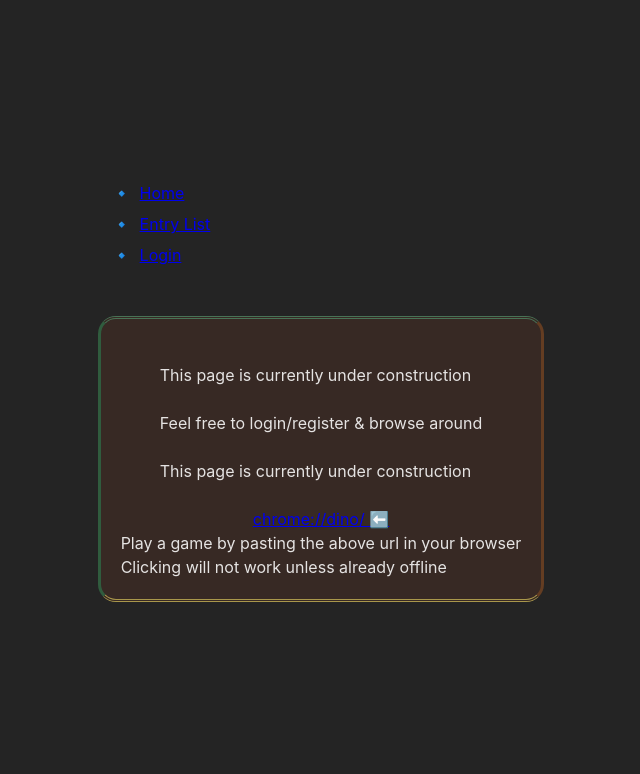
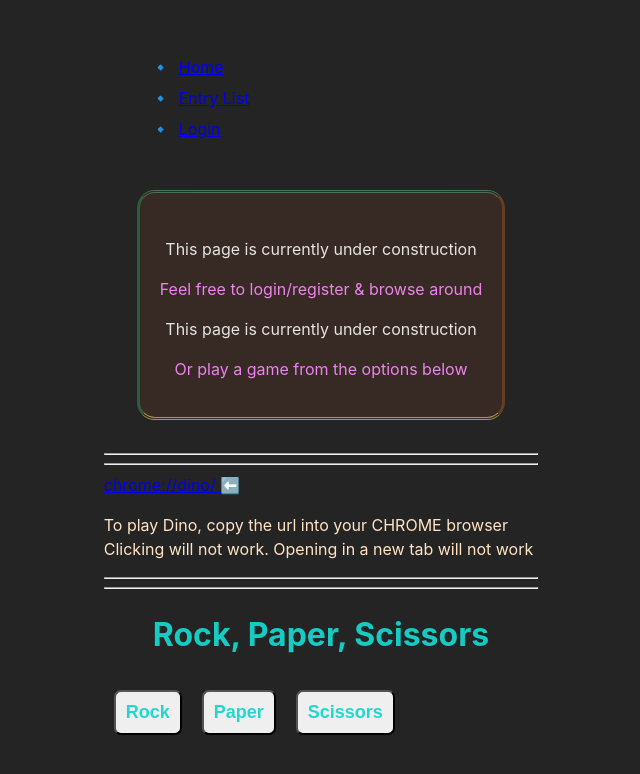
Before and after one commit to anickacodes/journal_app, a React (Vite) app: page / in a window 1280 px wide. Shown: the top 774 px of the page, without its empty margins (319-959 px from the left). Built offline with nearby package versions, Linux system fonts and the light colour scheme.

Commit message:
pass the time

```diff
--- /dev/null
+++ b/src/Games/Dino.jsx
@@ -0,0 +1,16 @@
+import { Link } from "react-router-dom";
+
+const Dino = () => {
+  return (
+    <div>
+        <hr/><hr/>
+      <Link to="chrome://dino/">
+        {" "}
+        chrome://dino/ ⬅️ <br />
+      </Link>{" "}
+      <p>To play Dino, copy the url into your CHROME browser
+      <br /> Clicking will not work. Opening in a new tab will not work</p> <hr/><hr/>
+    </div>
+  );
+};
+ export default Dino
--- /dev/null
+++ b/src/Games/RPS.jsx
@@ -0,0 +1,51 @@
+import React from 'react';
+
+const RPS = () => {
+  const play = (userChoice) => {
+    const choices = ['rock', 'paper', 'scissors'];
+    const computerChoice = choices[Math.floor(Math.random() * choices.length)];
+
+    if (userChoice === computerChoice) {
+      setResult('It\'s a draw!');
+    } else if (
+      (userChoice === 'rock' && computerChoice === 'scissors') ||
+      (userChoice === 'paper' && computerChoice === 'rock') ||
+      (userChoice === 'scissors' && computerChoice === 'paper')
+    ) {
+      setResult('You win!');
+    } else {
+      setResult('You lose!');
+    }
+  };
+
+  const setResult = (message) => {
+    document.getElementById('result').textContent = message;
+  };
+
+  return (
+    <div>
+      <h1>Rock, Paper, Scissors</h1>
+      <button style={{
+              fontSize: "18px",
+              margin: "10px",
+              padding: "10px",
+              cursor: "pointer",
+            }} onClick={() => play('rock')} >Rock</button>
+      <button style={{
+              fontSize: "18px",
+              margin: "10px",
+              padding: "10px",
+              cursor: "pointer",
+            }} onClick={() => play('paper')}>Paper</button>
+      <button style={{
+              fontSize: "18px",
+              margin: "10px",
+              padding: "10px",
+              cursor: "pointer",
+            }} onClick={() => play('scissors')}>Scissors</button>
+      <p id="result"></p>
+    </div>
+  );
+};
+
+export default RPS;
--- a/src/components/Home.jsx
+++ b/src/components/Home.jsx
@@ -1,35 +1,25 @@
 import "../styles/Home.css";
-import psalm from "../assets/91kjvold.jpeg";
 import { useState } from "react";
 import { Link } from "react-router-dom";
+import RPS from "../Games/RPS";
+import Dino from "../Games/Dino";
 
 const Home = () => {
-  const [imageError, setImageError] = useState(false);
-
-  const handleImageError = () => {
-    setImageError(true);
-  };
-
   return (
+    <>
       <div className="home_container">
         <div className="intro" />
         <br />
         This page is currently under construction
         <br />
-      <br />
-      Feel free to login/register & browse around
-      <br />
-      <br />
+        <p style={{color: 'violet'}}>Feel free to login/register & browse around</p>
         This page is currently under construction
         <br />
-      <br />
-      <Link to="chrome://dino/">
-        {" "}
-        chrome://dino/ ⬅️ <br />
-      </Link>{" "}
-      Play a game by pasting the above url in your browser
-      <br/> Clicking will not work unless already offline
+        <p style={{color: 'violet'}}>Or play a game from the options below</p>
       </div>
+      <Dino />
+      <RPS />
+    </>
   );
 };
 
```
Lines whose indentation alone changed are shown as unchanged.
